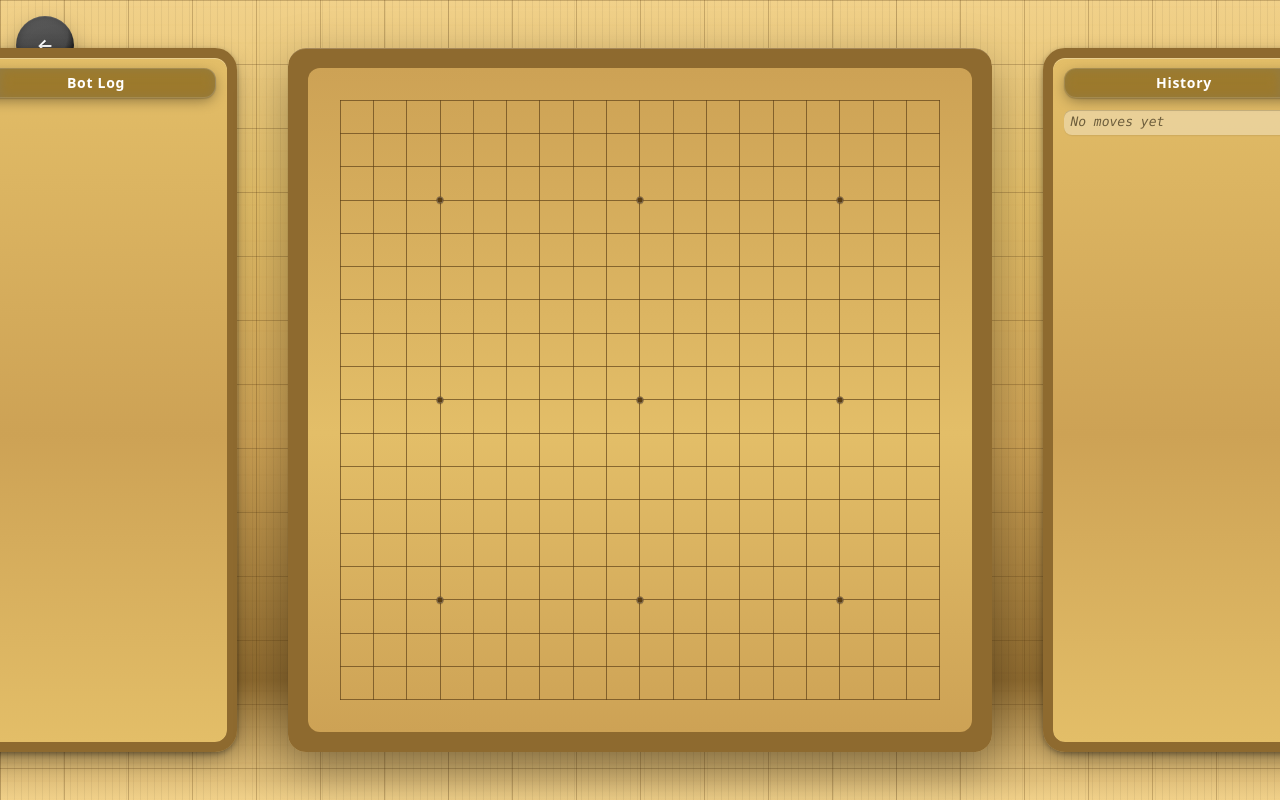
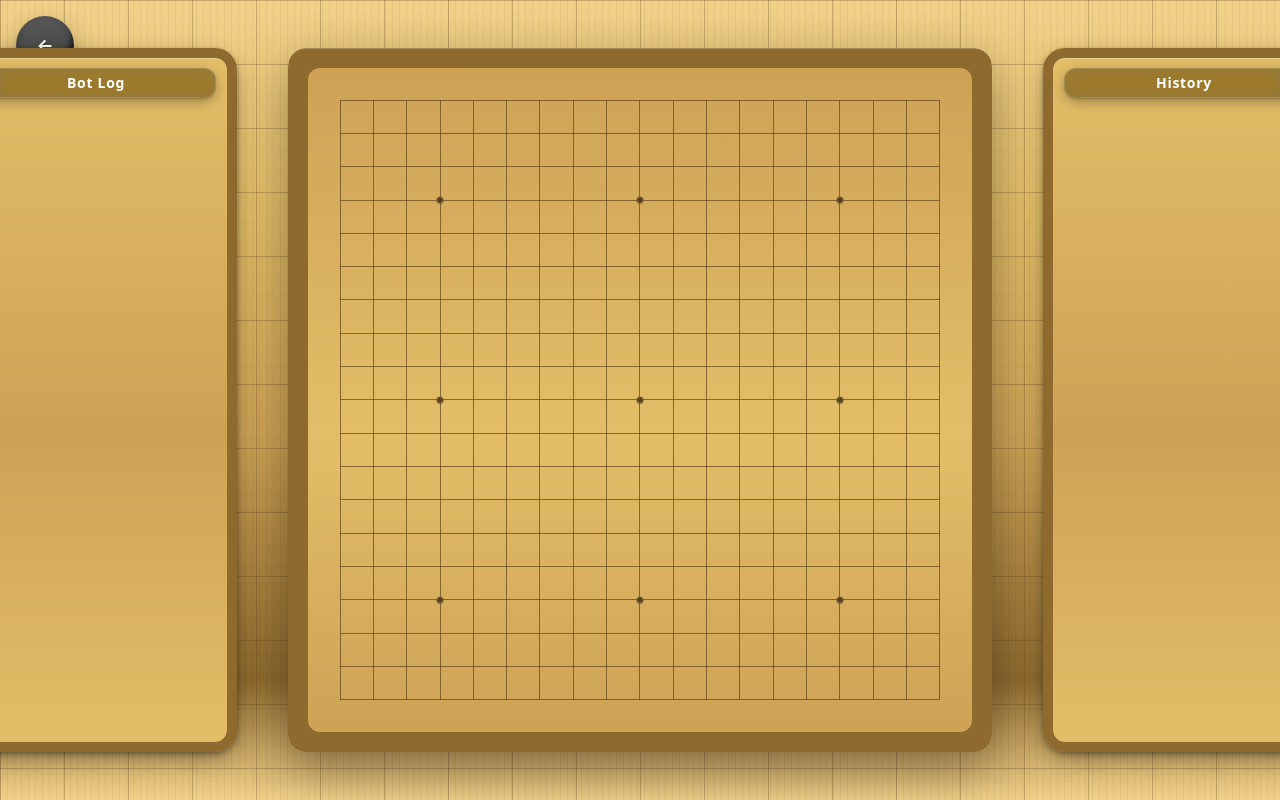
Before and after one commit to ThibaultNGUYEN26/gomoku, a React (Vite) app: page / in a window 1280 px wide. Both pictures are taken after a click on the button "PLAY". Built offline with nearby package versions, Linux system fonts and the light colour scheme.

Commit message:
Remove 'No moves yet' message from HistoryPanel
Removed the empty moves message from the history panel.

```diff
--- a/src/components/HistoryPanel.jsx
+++ b/src/components/HistoryPanel.jsx
@@ -5,9 +5,6 @@ export default function HistoryPanel({ moves, onHoverMove, onLeaveMove }) {
     <div className="history-panel" aria-label="Game move history">
       <div className="history-header">History</div>
       <div className="history-scroll">
-        {moves.length === 0 && (
-          <div className="history-line empty">No moves yet</div>
-        )}
         {moves.map((m) => (
           <div
             key={m.key + '-' + m.index}
```
